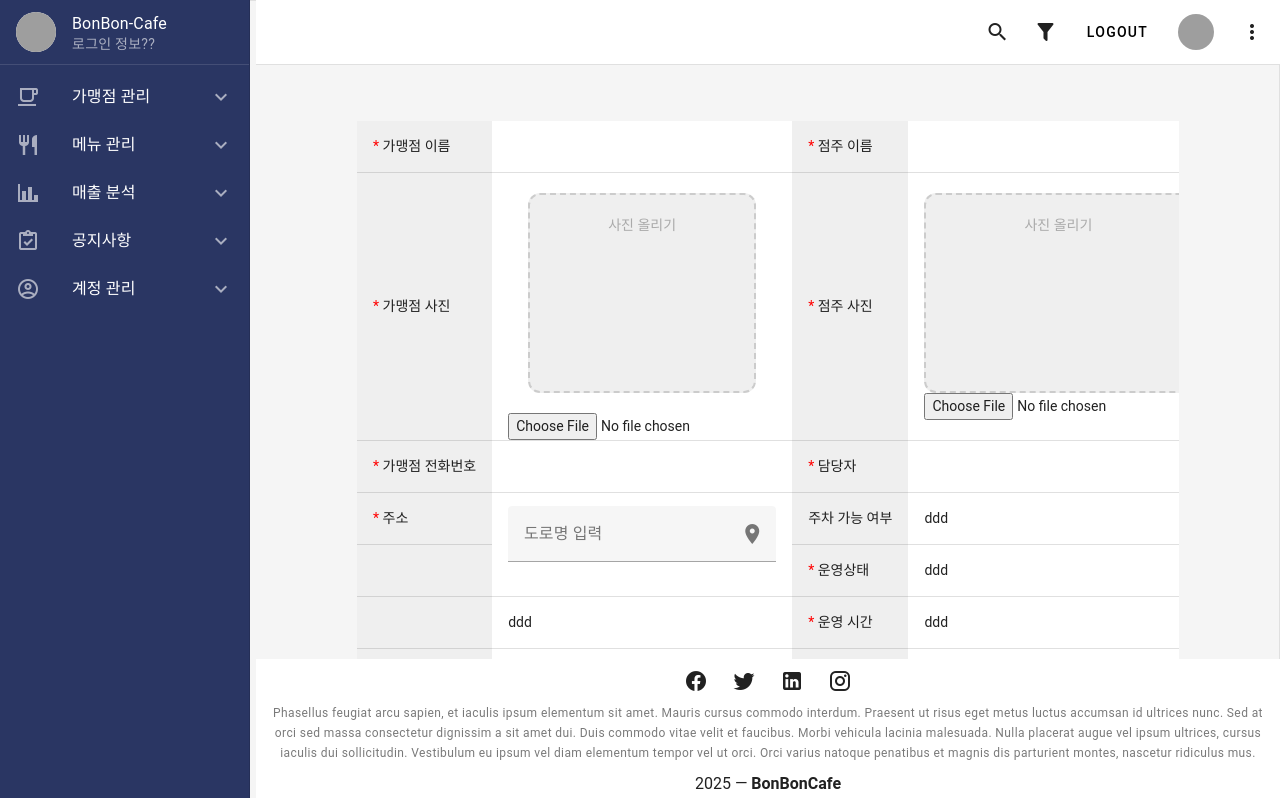
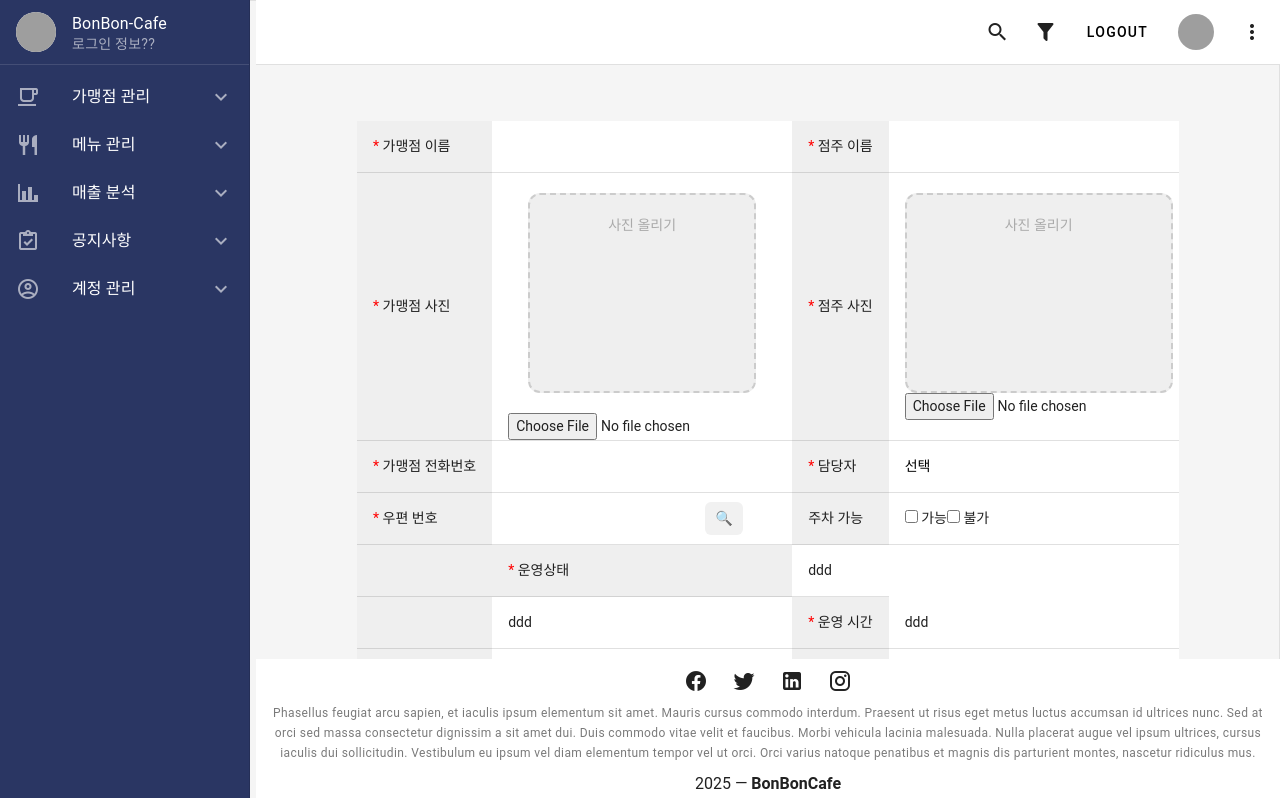
Before and after one commit to beyond-sw-camp/be13-fin-bonbon-BonBonCafe-FE, a Vue app in the folder bonbonCafe-page/: page /franchise-register in a window 1280 px wide. Shown: the top 798 px of the page. Built offline with nearby package versions, Linux system fonts and the light colour scheme; sample sign-in values are in the browser's storage; grey boxes are pictures that could not be loaded; what webfontloader would draw is missing.

Commit message:
[feat] franchise 등록 화면 구현중 (이제경)

```diff
--- a/bonbonCafe-page/src/components/franchise/FranchiseForm.vue
+++ b/bonbonCafe-page/src/components/franchise/FranchiseForm.vue
@@ -1,58 +1,64 @@
-<template>
+ <template>
     <form @submit.prevent="handleSubmit">
         <v-table class="pa-0 d-flex">
         <tbody>
           <tr>
-            <td class="test-left thead-title tb-bg"><span class="required">* </span> 가맹점 이름</td>
-            <td class="test-left"><input type="text"/></td>
-            <td class="test-left thead-title"><span class="required">* </span> 점주 이름</td>
-            <td class="test-left"><input type="text"/></td>
+            <td class=" thead-title tb-bg"><span class="required">* </span> 가맹점 이름</td>
+            <td class=""><input type="text"/></td>
+            <td class=" thead-title"><span class="required">* </span> 점주 이름</td>
+            <td class=""><input type="text"/></td>
           </tr>
           <tr>
-            <td class="test-left thead-title "><span class="required">* </span> 가맹점 사진</td>
+            <td class=" thead-title "><span class="required">* </span> 가맹점 사진</td>
               <td colspan="1">
                 <div class="ma-5 upload-box">사진 올리기</div>
                 <input type="file" class="file-input" />
               </td>
-            <td class="test-left thead-title"><span class="required">* </span> 점주 사진</td>
+            <td class=" thead-title"><span class="required">* </span> 점주 사진</td>
             <td colspan="1">
                 <div class="upload-box">사진 올리기</div>
                 <input type="file" class="file-input" />
               </td>
           </tr>
           <tr>
-            <td class="test-left thead-title"><span class="required">* </span> 가맹점 전화번호</td>
-            <td class="test-left"><input type="tel"/></td>
-            <td class="test-left thead-title"><span class="required">* </span> 담당자</td>
-            <td class="test-left"><input type="text"/></td>
+            <td class=" thead-title"><span class="required">* </span> 가맹점 전화번호</td>
+            <td class=""><input type="tel"/></td>
+            <td class=" thead-title"><span class="required">* </span> 담당자</td>
+            <td>
+              <select>
+                <option disabled selected>선택</option>
+                <option>홍길동</option>
+              </select>
+            </td>
           </tr>
           <tr>
-            <td class="test-left thead-title"><span class="required">* </span> 주소</td>
-            <td class="test-left" rowspan="2">
-                <v-text-field
-                  append-inner-icon="mdi-map-marker"
-                  label="도로명 입력"
-                ></v-text-field>
-              </td>
-            <td class="test-left thead-title"> 주차 가능 여부</td>
-            <td class="test-left">ddd</td>
+            <td class="thead-title"><span class="required">* </span>우편 번호</td>
+            <td>
+              <input type="text" />
+              <button class="search-btn">🔍</button>
+            </td>
+            <td class="thead-title">주차 가능</td>
+            <td>
+              <label><input type="checkbox" /> 가능</label>
+              <label><input type="checkbox" /> 불가</label>
+            </td>
           </tr>
           <tr>
-            <td class="test-left thead-title"></td>
-            <td class="test-left thead-title"><span class="required">* </span> 운영상태</td>
-            <td class="test-left">ddd</td>
+            <td class=" thead-title"></td>
+            <td class=" thead-title"><span class="required">* </span> 운영상태</td>
+            <td class="">ddd</td>
           </tr>
           <tr>
-            <td class="test-left thead-title"></td>
-            <td class="test-left">ddd</td>
-            <td class="test-left thead-title"><span class="required">* </span> 운영 시간</td>
-            <td class="test-left">ddd</td>
+            <td class=" thead-title"></td>
+            <td class="">ddd</td>
+            <td class=" thead-title"><span class="required">* </span> 운영 시간</td>
+            <td class="">ddd</td>
           </tr>
           <tr>
-            <td class="test-left thead-title"><span class="required">* </span> 개업 일자 </td>
-            <td class="test-left">ddd</td>
-            <td class="test-left thead-title">* 좌석수</td>
-            <td class="test-left">ddd</td>
+            <td class=" thead-title"><span class="required">* </span> 개업 일자 </td>
+            <td class="">ddd</td>
+            <td class=" thead-title"> 좌석수</td>
+            <td class="">ddd</td>
           </tr>
         </tbody>
         </v-table>
```
